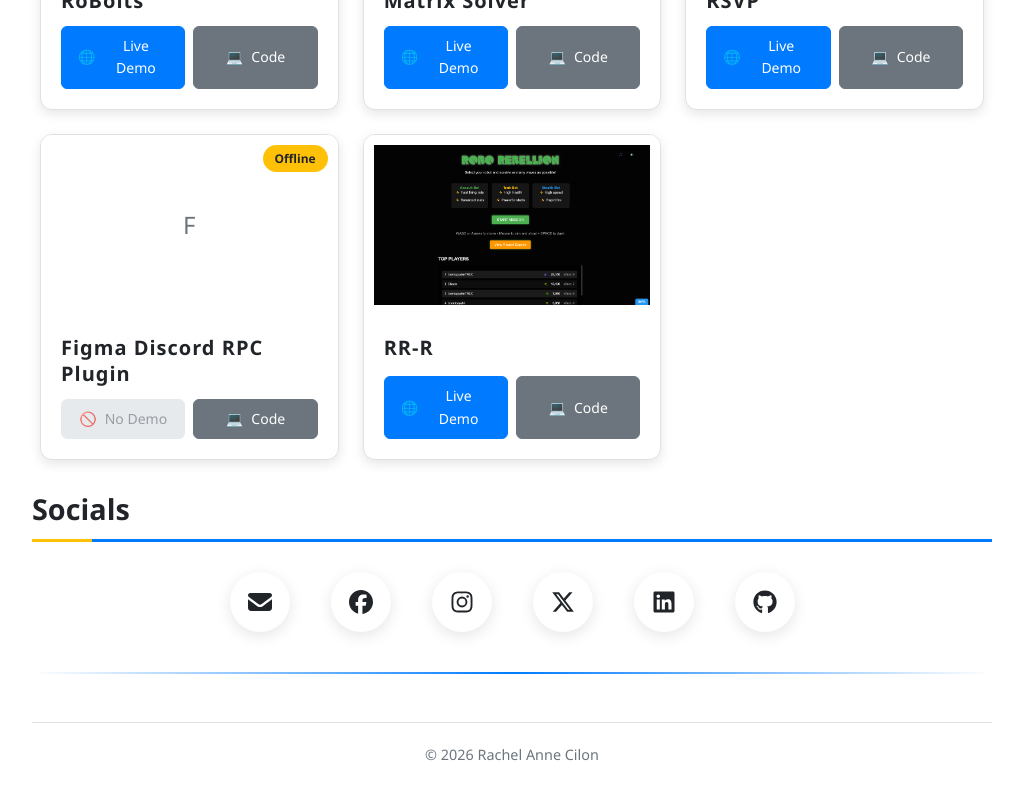
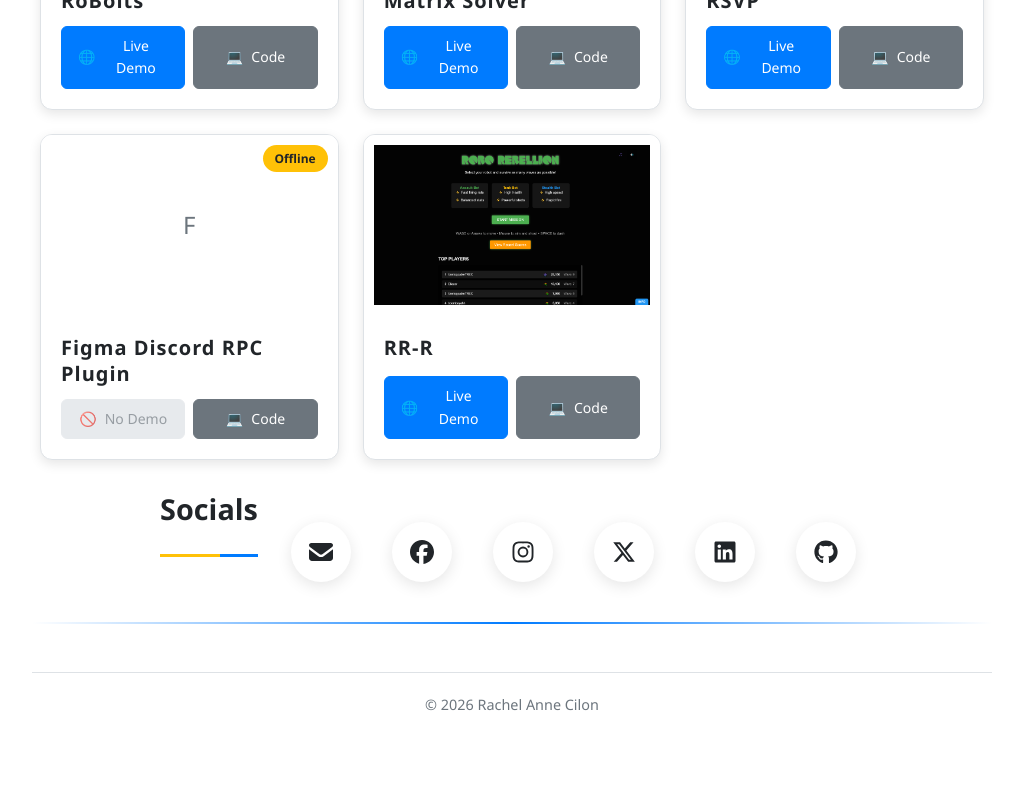
Before and after one commit to rachelannec/rachelannec-io, a React (Vite) app: page / in a window 1280 px wide. Shown: the part 1708-2508 px from the top of the page, without its empty margins (128-1151 px from the left). Built offline with nearby package versions, Linux system fonts and the light colour scheme.

Commit message:
added classnames for readability

```diff
--- a/src/components/About.tsx
+++ b/src/components/About.tsx
@@ -2,7 +2,7 @@ import React from 'react';
 
 const About = (): React.JSX.Element => {
   return (
-    <section className="my-4">
+    <section className="my-4 about">
       <h2>About Me</h2>
       <p className="text-justify">
         Hello, I'm Rachel. Currently a sophomore at the Polytechnic University of the Philippines taking BS Computer Science.
--- a/src/components/OrganizationRoles.tsx
+++ b/src/components/OrganizationRoles.tsx
@@ -31,7 +31,7 @@ const OrganizationalRoles = (): React.JSX.Element => {
   ];
 
   return (
-    <section className="my-4">
+    <section className="my-4 orgs">
       <div className="mb-4">
         <h2>Organizational Roles</h2>
         <p className="text-muted">Leadership positions in student organizations</p>
--- a/src/components/Socials.tsx
+++ b/src/components/Socials.tsx
@@ -21,7 +21,7 @@ const Socials = (): React.JSX.Element => {
   ];
 
   return (
-    <section className="my-4">
+    <section className="my-4 socials">
       <h2>Socials</h2>
       <div className="socials">
         {socialLinks.map((social, index) => (
```
